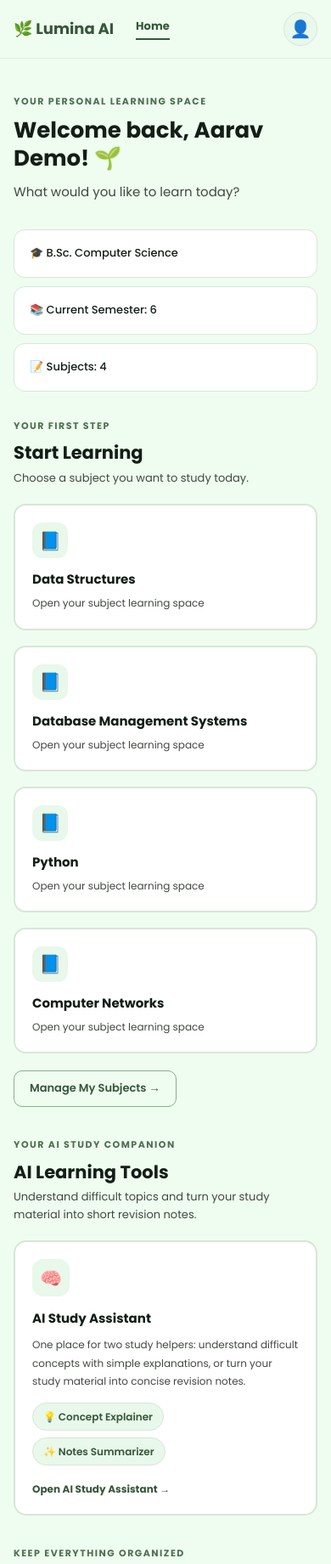
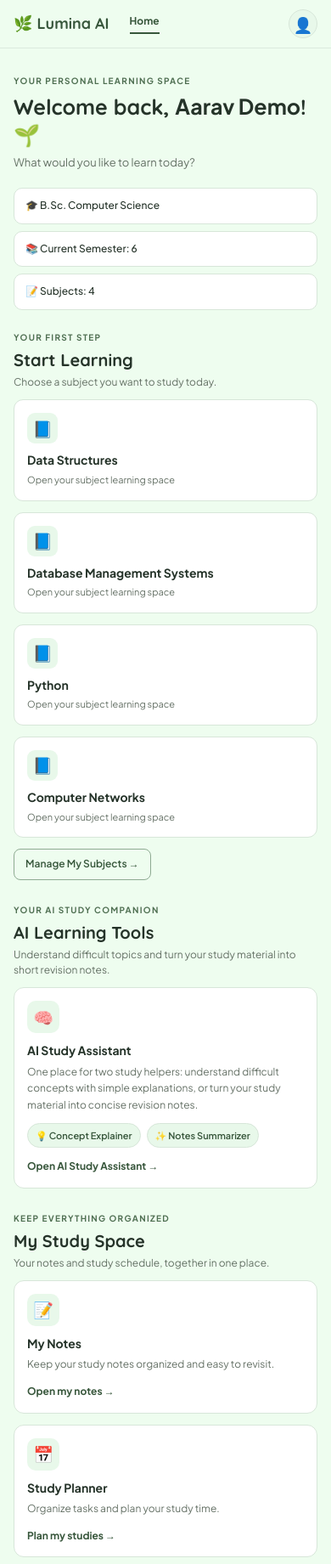
Before and after one commit to Gayathri200779/lumina-ai-study-coach, a plain HTML site: page dashboard.html in a window 390 px wide. Shown: the top 1841 px of the page at 85% size. Drawn offline with Linux system fonts and the light colour scheme.

Commit message:
Update dashboard.css

```diff
--- a/dashboard.css
+++ b/dashboard.css
@@ -1,5 +1,7 @@
 
-@import url('https://fonts.googleapis.com/css2?family=Poppins:wght@400;500;600;700&display=swap');
+@import url('https://fonts.googleapis.com/css2?family=Plus+Jakarta+Sans:wght@400;500;600;700&family=Quicksand:wght@500;600;700&display=swap');
+
+/* ===== GLOBAL ===== */
 
 :root {
     --page-bg: #eefdef;
@@ -7,8 +9,8 @@
     --accent: #4f6f52;
     --dark-green: #37563b;
     --border-green: #d7e6d9;
-  --text-main: #121e16;
-  --text-muted: #424841;
+    --text-main: #253329;
+    --text-muted: #657166;
     --white: #ffffff;
 }
 
@@ -16,37 +18,40 @@
     margin: 0;
     padding: 0;
     box-sizing: border-box;
-  font-family: 'Poppins', sans-serif;
+    font-family: 'Plus Jakarta Sans', sans-serif;
 }
 
 html {
     scroll-behavior: smooth;
-  background-color: var(--page-bg);
+    background: var(--page-bg);
 }
 
 body {
-  background-color: var(--page-bg);
+    background: var(--page-bg);
     color: var(--text-main);
-  line-height: 1.6;
+    line-height: 1.55;
+    font-size: 14px;
 }
 
 a {
     color: inherit;
 }
 
-/* Header */
+/* ===== NAVIGATION ===== */
+
 .navbar {
     display: flex;
     justify-content: space-between;
     align-items: center;
-  gap: 24px;
-  padding: 16px 40px;
-  background-color: var(--page-bg);
-  border-bottom: 1px solid rgba(215, 230, 217, 0.7);
+    gap: 20px;
+    padding: 12px 40px;
+    background: var(--page-bg);
+    border-bottom: 1px solid rgba(215, 230, 217, 0.8);
 }
 
 .logo {
     color: var(--dark-green);
+    font-family: 'Quicksand', sans-serif;
     font-size: 21px;
     font-weight: 700;
     text-decoration: none;
@@ -56,7 +61,7 @@ a {
 .nav-links {
     display: flex;
     align-items: center;
-  gap: 24px;
+    gap: 20px;
     margin-right: auto;
     margin-left: 12px;
 }
@@ -64,11 +69,11 @@ a {
 .nav-links a {
     color: var(--text-muted);
     text-decoration: none;
-  font-size: 14px;
+    font-size: 13px;
     font-weight: 500;
-  padding-bottom: 4px;
+    padding-bottom: 3px;
     border-bottom: 2px solid transparent;
-  transition: color 0.2s ease, border-color 0.2s ease;
+    transition: 0.2s;
 }
 
 .nav-links a:hover,
@@ -81,7 +86,8 @@ a {
     font-weight: 700;
 }
 
-/* Profile dropdown */
+/* ===== PROFILE MENU ===== */
+
 .nav-icons {
     display: flex;
     align-items: center;
@@ -92,30 +98,30 @@ a {
 }
 
 .avatar {
-  width: 40px;
-  height: 40px;
+    width: 36px;
+    height: 36px;
     display: flex;
     align-items: center;
     justify-content: center;
     border: 1px solid var(--border-green);
     border-radius: 50%;
     background: var(--soft-green);
-  font-size: 20px;
+    font-size: 18px;
     cursor: pointer;
 }
 
 .avatar-dropdown {
     display: none;
     position: absolute;
+    top: 44px;
     right: 0;
-  top: 48px;
-  min-width: 160px;
+    z-index: 100;
+    min-width: 150px;
     overflow: hidden;
     background: var(--white);
     border: 1px solid var(--border-green);
-  border-radius: 12px;
-  box-shadow: 0 8px 20px rgba(0, 0, 0, 0.1);
-  z-index: 100;
+    border-radius: 10px;
+    box-shadow: 0 6px 18px rgba(0, 0, 0, 0.09);
 }
 
 .avatar-dropdown.show {
@@ -124,9 +130,9 @@ a {
 
 .avatar-dropdown a {
     display: block;
-  padding: 12px 16px;
+    padding: 10px 13px;
     text-decoration: none;
-  font-size: 14px;
+    font-size: 13px;
 }
 
 .avatar-dropdown a:hover,
@@ -135,82 +141,93 @@ a {
     color: var(--dark-green);
 }
 
-/* Main container */
+/* ===== MAIN CONTAINER ===== */
+
 .container {
     width: min(1160px, 100%);
     margin: 0 auto;
-  padding: 36px 40px 64px;
+    padding: 27px 40px 42px;
 }
 
+/* ===== WELCOME SECTION ===== */
+
 .welcome {
-  padding: 18px 0 8px;
-  margin-bottom: 24px;
+    padding: 10px 0 4px;
+    margin-bottom: 19px;
 }
 
 .eyebrow {
+    margin-bottom: 5px;
     color: var(--accent);
-  font-size: 11px;
+    font-size: 10px;
     font-weight: 700;
-  letter-spacing: 1.5px;
-  margin-bottom: 8px;
+    letter-spacing: 1.3px;
 }
 
 .welcome h1 {
-  font-size: clamp(25px, 3vw, 35px);
-  line-height: 1.3;
-  margin-bottom: 10px;
+    margin-bottom: 5px;
+    font-family: 'Quicksand', sans-serif;
+    font-size: clamp(25px, 3vw, 32px);
+    line-height: 1.35;
     font-weight: 700;
 }
 
 .welcome > p:last-child {
     color: var(--text-muted);
-  font-size: 15px;
+    font-size: 13px;
 }
 
-/* Profile information */
+/* ===== PROFILE INFORMATION BAR ===== */
+
 .info-bar {
     display: grid;
     grid-template-columns: repeat(3, minmax(0, 1fr));
-  gap: 14px;
-  margin-bottom: 42px;
+    gap: 11px;
+    margin-bottom: 30px;
 }
 
 .info-item {
-  padding: 17px 18px;
+    min-width: 0;
+    padding: 12px 14px;
     background: var(--white);
     border: 1px solid var(--border-green);
-  border-radius: 13px;
-  font-size: 13px;
+    border-radius: 10px;
+    font-size: 12px;
     font-weight: 500;
     overflow-wrap: anywhere;
 }
 
-/* Dashboard sections */
+/* ===== DASHBOARD SECTIONS ===== */
+
 .section-block {
-  margin-top: 44px;
+    margin-top: 32px;
 }
 
 .section-heading {
     display: flex;
     justify-content: space-between;
     align-items: center;
-  gap: 20px;
-  margin-bottom: 20px;
+    gap: 14px;
+    margin-bottom: 13px;
 }
 
 .section-heading h2 {
+    margin-bottom: 3px;
     color: var(--text-main);
-  font-size: 23px;
+    font-family: 'Quicksand', sans-serif;
+    font-size: 21px;
     line-height: 1.4;
-  margin-bottom: 5px;
+    font-weight: 700;
 }
 
 .section-heading p:not(.eyebrow) {
     color: var(--text-muted);
-  font-size: 13px;
+    font-size: 12px;
+    line-height: 1.5;
 }
 
-/* Start Learning */
+/* ===== START LEARNING ===== */
+
 .start-learning {
     margin-top: 0;
 }
@@ -218,90 +235,91 @@ a {
 .subject-grid {
     display: grid;
     grid-template-columns: repeat(3, minmax(0, 1fr));
-  gap: 18px;
+    gap: 13px;
 }
 
 .subject-card {
     min-width: 0;
-  padding: 20px;
+    padding: 15px;
     background: var(--white);
-  border: 2px solid var(--border-green);
-  border-radius: 14px;
+    border: 1px solid var(--border-green);
+    border-radius: 11px;
+    transition: 0.2s;
 }
 
 .subject-card h3 {
-  font-size: 15px;
-  margin-bottom: 6px;
+    margin-bottom: 4px;
+    font-size: 14px;
+    font-weight: 700;
     overflow-wrap: anywhere;
 }
 
 .subject-card p {
     color: var(--text-muted);
-  font-size: 12px;
+    font-size: 11px;
+    line-height: 1.5;
 }
 
 .subject-symbol {
+    width: 36px;
+    height: 36px;
     display: flex;
     align-items: center;
     justify-content: center;
-  width: 42px;
-  height: 42px;
-  margin-bottom: 13px;
+    margin-bottom: 9px;
     background: var(--soft-green);
-  border-radius: 12px;
-  font-size: 21px;
+    border-radius: 9px;
+    font-size: 19px;
 }
 
 .empty-state {
     grid-column: 1 / -1;
-  padding: 28px 20px;
+    padding: 20px 16px;
     text-align: center;
     background: var(--white);
     border: 1px dashed #b9cfbd;
-  border-radius: 14px;
+    border-radius: 11px;
     color: var(--text-muted);
 }
 
 .empty-state span {
     display: block;
-  font-size: 30px;
-  margin-bottom: 8px;
+    margin-bottom: 5px;
+    font-size: 26px;
 }
 
 .empty-state p {
-  font-size: 13px;
+    font-size: 12px;
 }
 
-/* Manage subjects */
+/* ===== MANAGE SUBJECTS LINK ===== */
+
 .primary-link {
     display: inline-block;
-  margin-top: 20px;
-  padding: 10px 18px;
+    margin-top: 13px;
+    padding: 8px 13px;
     background: transparent;
     color: var(--dark-green);
     border: 1px solid #8eaa92;
-  border-radius: 10px;
-  font-size: 13px;
+    border-radius: 8px;
+    font-size: 12px;
     font-weight: 600;
     text-decoration: none;
-  transition: background-color 0.2s ease,
-    border-color 0.2s ease, box-shadow 0.2s ease,
-    transform 0.2s ease;
+    transition: 0.2s;
 }
 
 .primary-link:hover {
     background: #d7e6d9;
-  color: var(--dark-green);
     border-color: var(--accent);
-  box-shadow: 0 5px 12px rgba(55, 86, 59, 0.15);
-  transform: translateY(-2px);
+    box-shadow: 0 3px 9px rgba(55, 86, 59, 0.1);
 }
 
-/* AI tools and study space */
+/* ===== AI TOOLS AND STUDY SPACE ===== */
+
 .tools-grid {
     display: grid;
     grid-template-columns: repeat(3, minmax(0, 1fr));
-  gap: 18px;
+    gap: 13px;
 }
 
 .tools-grid-single {
@@ -316,247 +334,122 @@ a {
     display: flex;
     flex-direction: column;
     min-width: 0;
-  padding: 22px;
+    padding: 17px;
     background: var(--white);
-  border: 2px solid var(--border-green);
-  border-radius: 15px;
+    border: 1px solid var(--border-green);
+    border-radius: 12px;
     color: inherit;
     text-decoration: none;
+    transition: 0.2s;
 }
 
 .tool-icon {
+    width: 38px;
+    height: 38px;
     display: flex;
     align-items: center;
     justify-content: center;
-  width: 44px;
-  height: 44px;
-  margin-bottom: 15px;
-  border-radius: 13px;
+    margin-bottom: 10px;
+    border-radius: 10px;
     background: var(--soft-green);
-  font-size: 21px;
+    font-size: 19px;
 }
 
 .tool-card h3 {
-  font-size: 15px;
-  line-height: 1.5;
-  margin-bottom: 8px;
+    margin-bottom: 5px;
+    font-size: 14px;
+    line-height: 1.45;
+    font-weight: 700;
 }
 
 .tool-card p {
+    flex-grow: 1;
     color: var(--text-muted);
     font-size: 12px;
-  line-height: 1.8;
-  flex-grow: 1;
+    line-height: 1.65;
 }
 
 .tool-features {
     display: flex;
     flex-wrap: wrap;
-  gap: 8px;
-  margin-top: 14px;
+    gap: 7px;
+    margin-top: 11px;
 }
 
 .feature-chip {
-  padding: 6px 12px;
+    padding: 5px 9px;
     background: var(--soft-green);
     border: 1px solid var(--border-green);
     border-radius: 999px;
     color: var(--dark-green);
-  font-size: 12px;
+    font-size: 11px;
     font-weight: 600;
 }
 
 .open-link {
-  margin-top: 18px;
+    margin-top: 13px;
     color: var(--dark-green);
     font-size: 12px;
     font-weight: 700;
 }
 
-/* Card hover effects */
-.subject-card,
-.tool-card {
-  transition: background-color 0.2s ease,
-    border-color 0.2s ease, box-shadow 0.2s ease,
-    transform 0.2s ease;
-}
+/* ===== CARD HOVER EFFECTS ===== */
 
 .subject-card:hover,
 .tool-card:hover {
     background: var(--soft-green);
     border-color: var(--accent);
-  box-shadow: 0 8px 20px rgba(55, 86, 59, 0.16);
-  transform: translateY(-4px);
+    box-shadow: 0 5px 14px rgba(55, 86, 59, 0.1);
+    transform: translateY(-2px);
 }
 
 .tool-card:hover .feature-chip {
     background: var(--white);
 }
 
-/* Footer */
-.footer {
-  display: flex;
-  justify-content: space-between;
-  align-items: center;
-  flex-wrap: wrap;
-  gap: 12px;
-  padding: 25px 40px;
-  background: var(--soft-green);
-}
+/* ===== LEARNING PROGRESS ===== */
 
-.footer-logo {
-  color: var(--dark-green);
-  font-weight: 700;
-}
-
-.footer-text {
-  color: var(--text-muted);
-  font-size: 12px;
-}
-
-/* Keyboard focus */
-a:focus-visible,
-button:focus-visible,
-.subject-card:focus-visible {
-  outline: 3px solid #719b76;
-  outline-offset: 3px;
-}
-
-/* Tablet */
-@media (max-width: 900px) {
-  .navbar {
-    padding: 16px 24px;
-  }
-
-  .container {
-    padding: 28px 24px 50px;
-  }
-
-  .tools-grid,
-  .subject-grid {
-    grid-template-columns: repeat(2, minmax(0, 1fr));
-  }
-
-  .tools-grid-single {
-    grid-template-columns: 1fr;
-  }
-
-  .nav-links {
-    gap: 14px;
-  }
-}
-
-/* Mobile */
-@media (max-width: 600px) {
-  .navbar {
-    gap: 14px;
-    padding: 14px 16px;
-  }
-
-  .logo {
-    font-size: 18px;
-  }
-
-  .nav-links a {
-    font-size: 13px;
-  }
-
-  .container {
-    padding: 24px 16px 42px;
-  }
-
-  .welcome h1 {
-    font-size: 26px;
-  }
-
-  .info-bar {
-    grid-template-columns: 1fr;
-    gap: 10px;
-    margin-bottom: 32px;
-  }
-
-  .tools-grid,
-  .tools-grid-two,
-  .subject-grid {
-    grid-template-columns: 1fr;
-  }
-
-  .section-block {
-    margin-top: 36px;
-  }
-
-  .start-learning {
-    margin-top: 0;
-  }
-
-  .section-heading h2 {
-    font-size: 21px;
-  }
-
-  .tool-card {
-    padding: 20px;
-  }
-
-  .footer {
-    padding: 22px 16px;
-  }
-}
-
-/* Reduced motion */
-@media (prefers-reduced-motion: reduce) {
-  *,
-  *::before,
-  *::after {
-    scroll-behavior: auto !important;
-    transition-duration: 0.01ms !important;
-  }
-
-  .subject-card:hover,
-  .tool-card:hover,
-  .primary-link:hover {
-    transform: none;
-  }
-}
-
-/* Compact subject-wise progress tracker */
 #progressSection {
-  margin-top: 30px;
+    margin-top: 28px;
 }
 
 #progressSection .section-heading {
-  margin-bottom: 12px;
+    margin-bottom: 11px;
 }
 
 #progressSection .section-heading h2 {
-  font-size: 21px;
+    font-size: 20px;
     margin-bottom: 2px;
 }
 
 .progress-panel-compact {
-  padding: 12px;
+    padding: 11px;
     text-align: left;
-  border-radius: 12px;
+    background: var(--white);
+    border: 1px solid var(--border-green);
+    border-radius: 11px;
 }
 
 .subject-progress-list {
     display: grid;
     grid-template-columns: repeat(2, minmax(0, 1fr));
-  gap: 10px;
+    gap: 9px;
 }
 
 .subject-progress-card {
     min-width: 0;
-  padding: 12px;
+    padding: 11px;
     background: var(--page-bg);
     border: 1px solid var(--border-green);
-  border-radius: 10px;
+    border-radius: 9px;
 }
 
 .subject-progress-title {
-  font-size: 14px;
+    margin-bottom: 6px;
+    font-size: 13px;
     line-height: 1.4;
+    font-weight: 700;
     overflow-wrap: anywhere;
-  margin-bottom: 7px;
 }
 
 .progress-mode-label {
@@ -564,9 +457,9 @@ button:focus-visible,
     align-items: center;
     flex-wrap: wrap;
     gap: 5px;
+    margin-bottom: 8px;
     color: var(--text-muted);
-  font-size: 11px;
-  margin-bottom: 10px;
+    font-size: 10px;
 }
 
 .progress-mode-select {
@@ -575,7 +468,7 @@ button:focus-visible,
     color: var(--dark-green);
     background: var(--white);
     border: 1px solid var(--border-green);
-  border-radius: 7px;
+    border-radius: 6px;
     font-size: 11px;
 }
 
@@ -585,9 +478,9 @@ button:focus-visible,
 }
 
 .subject-progress-content > p {
+    margin-top: 4px;
     color: var(--text-muted);
     font-size: 11px;
-  margin-top: 5px;
 }
 
 .subject-progress-summary {
@@ -595,7 +488,7 @@ button:focus-visible,
     align-items: center;
     justify-content: space-between;
     gap: 8px;
-  margin: 8px 0 5px;
+    margin: 7px 0 5px;
     font-size: 11px;
 }
 
@@ -622,7 +515,7 @@ button:focus-visible,
 .progress-unit-list {
     display: grid;
     gap: 6px;
-  margin-top: 10px;
+    margin-top: 9px;
 }
 
 .progress-unit-row {
@@ -635,7 +528,7 @@ button:focus-visible,
 }
 
 .progress-unit-row input {
-  margin-top: 4px;
+    margin-top: 3px;
     accent-color: var(--accent);
 }
 
@@ -647,7 +540,7 @@ button:focus-visible,
 .progress-add-unit {
     display: flex;
     gap: 6px;
-  margin-top: 10px;
+    margin-top: 9px;
 }
 
 .progress-add-unit input {
@@ -657,16 +550,18 @@ button:focus-visible,
     border: 1px solid var(--border-green);
     border-radius: 7px;
     background: var(--white);
+    font-family: 'Plus Jakarta Sans', sans-serif;
     font-size: 11px;
 }
 
 .progress-add-unit button {
     flex-shrink: 0;
-  padding: 7px 9px;
+    padding: 7px 10px;
     border: 1px solid var(--accent);
     border-radius: 7px;
     background: var(--soft-green);
     color: var(--dark-green);
+    font-family: 'Plus Jakarta Sans', sans-serif;
     font-size: 11px;
     font-weight: 600;
     cursor: pointer;
@@ -681,18 +576,166 @@ button:focus-visible,
     font-size: 12px;
 }
 
-/* Mobile progress cards */
+/* ===== FOOTER ===== */
+
+.footer {
+    display: flex;
+    justify-content: space-between;
+    align-items: center;
+    flex-wrap: wrap;
+    gap: 10px;
+    padding: 19px 40px;
+    background: var(--soft-green);
+}
+
+.footer-logo {
+    color: var(--dark-green);
+    font-family: 'Quicksand', sans-serif;
+    font-weight: 700;
+    font-size: 15px;
+}
+
+.footer-text {
+    color: var(--text-muted);
+    font-size: 11px;
+}
+
+/* ===== KEYBOARD FOCUS ===== */
+
+a:focus-visible,
+button:focus-visible,
+.subject-card:focus-visible {
+    outline: 3px solid #719b76;
+    outline-offset: 3px;
+}
+
+/* ===== TABLET ===== */
+
+@media (max-width: 900px) {
+
+    .navbar {
+        padding: 12px 24px;
+    }
+
+    .container {
+        padding: 24px 24px 36px;
+    }
+
+    .tools-grid,
+    .subject-grid {
+        grid-template-columns: repeat(2, minmax(0, 1fr));
+    }
+
+    .tools-grid-single {
+        grid-template-columns: 1fr;
+    }
+
+    .nav-links {
+        gap: 14px;
+    }
+}
+
+/* ===== MOBILE ===== */
+
 @media (max-width: 600px) {
+
+    .navbar {
+        gap: 12px;
+        padding: 11px 16px;
+    }
+
+    .logo {
+        font-size: 18px;
+    }
+
+    .nav-links a {
+        font-size: 12px;
+    }
+
+    .avatar {
+        width: 34px;
+        height: 34px;
+    }
+
+    .container {
+        padding: 21px 16px 32px;
+    }
+
+    .welcome {
+        margin-bottom: 16px;
+    }
+
+    .welcome h1 {
+        font-size: 25px;
+    }
+
+    .info-bar {
+        grid-template-columns: 1fr;
+        gap: 8px;
+        margin-bottom: 25px;
+    }
+
+    .info-item {
+        padding: 11px 13px;
+    }
+
+    .tools-grid,
+    .tools-grid-two,
+    .subject-grid {
+        grid-template-columns: 1fr;
+    }
+
+    .section-block {
+        margin-top: 28px;
+    }
+
+    .start-learning {
+        margin-top: 0;
+    }
+
+    .section-heading {
+        margin-bottom: 11px;
+    }
+
+    .section-heading h2 {
+        font-size: 20px;
+    }
+
+    .tool-card {
+        padding: 15px;
+    }
+
     .subject-progress-list {
         grid-template-columns: 1fr;
         gap: 8px;
     }
 
     .progress-panel-compact {
-    padding: 10px;
+        padding: 9px;
     }
 
     .subject-progress-card {
         padding: 10px;
     }
+
+    .footer {
+        padding: 17px 16px;
     }
+}
+
+/* ===== REDUCED MOTION ===== */
+
+@media (prefers-reduced-motion: reduce) {
+
+    *,
+    *::before,
+    *::after {
+        scroll-behavior: auto !important;
+        transition-duration: 0.01ms !important;
+    }
+
+    .subject-card:hover,
+    .tool-card:hover {
+        transform: none;
+    }
+}
```
Lines whose indentation alone changed are shown as unchanged.
